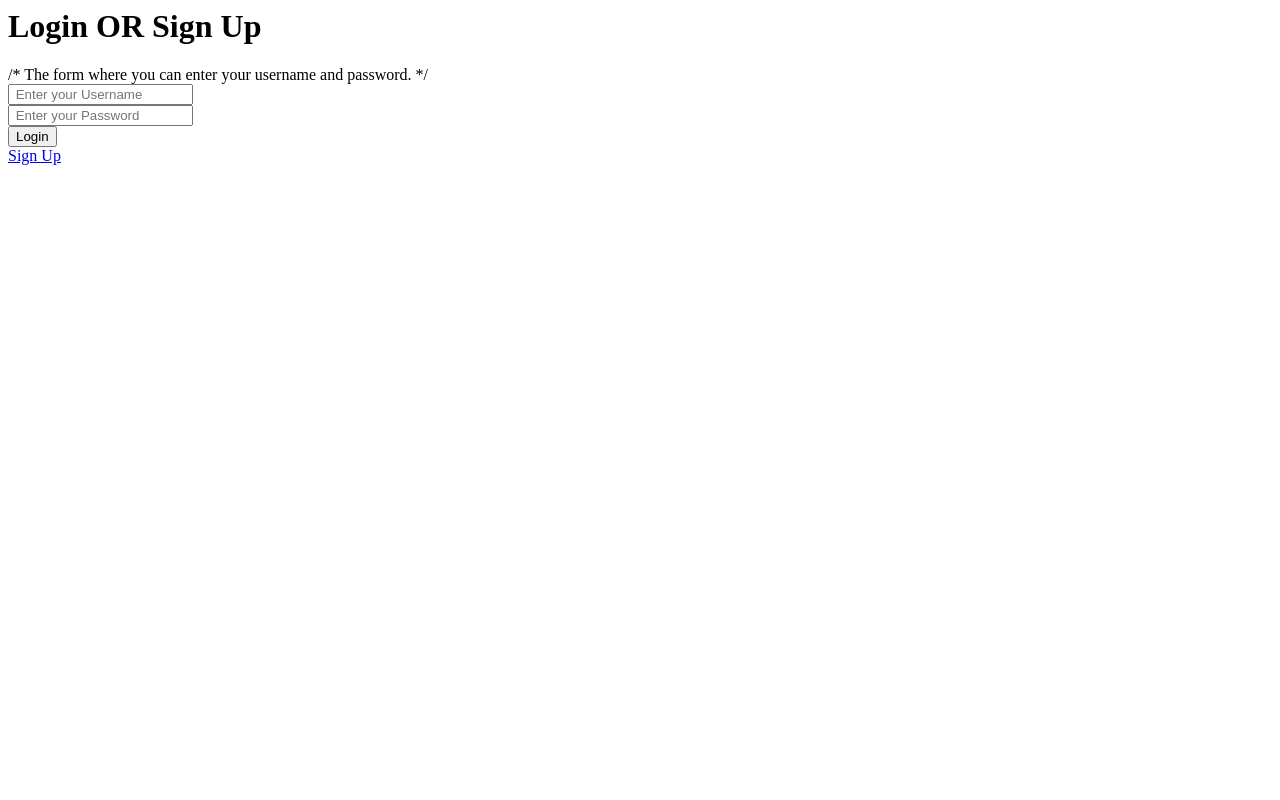
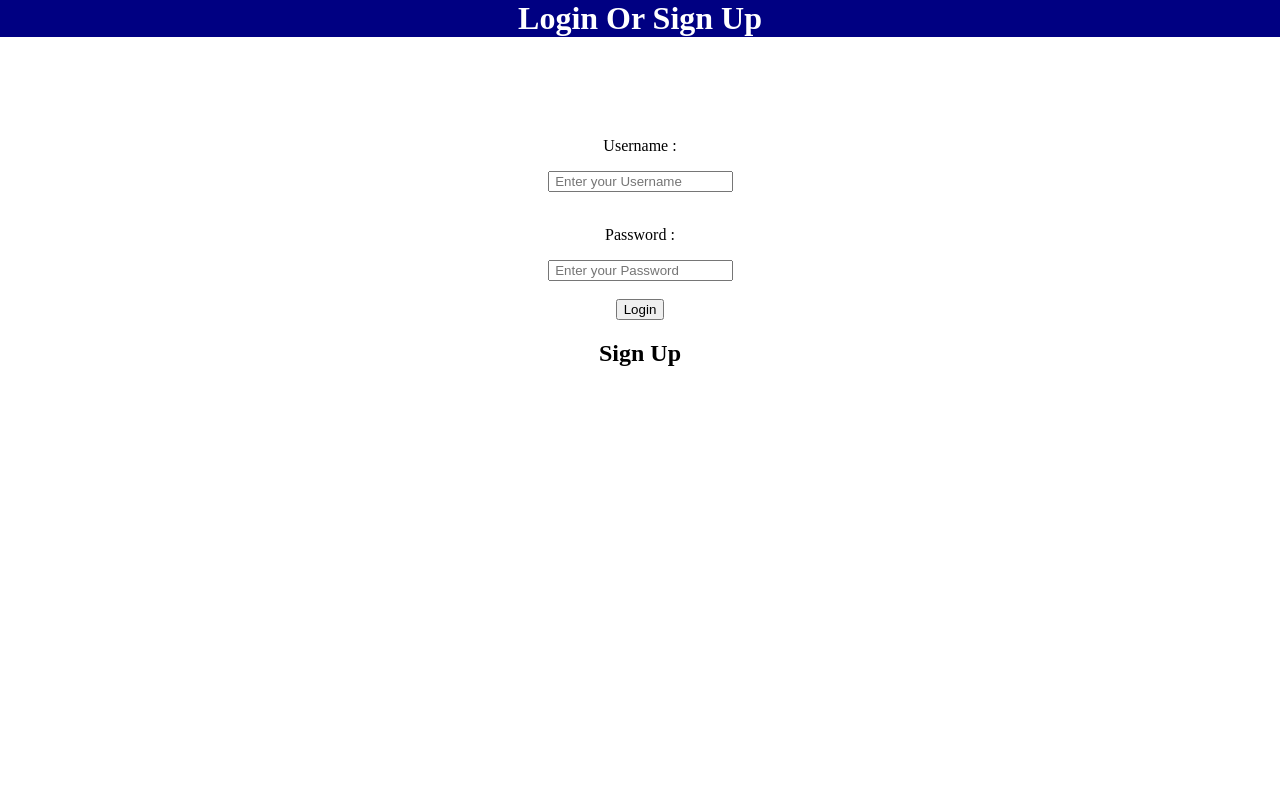
Before and after one commit to Amin21011/BitBin, a PHP site: page /login.php in a window 1280 px wide. Run offline with PHP 8.4, Linux system fonts and the light colour scheme.

Commit message:
uitwerking exercise

```diff
--- a/login.php
+++ b/login.php
@@ -43,21 +43,31 @@ index.php page. If they are not correct it will echo "Login mislukt".</code> */
 
 
 <html>
+    <head>
+  <link rel="stylesheet" href="style.css">
+</head>
     <body>
         <h1>
-            Login OR Sign Up
+            Login Or Sign Up
         </h1>
-     /* The form where you can enter your username and password. */
+        <form method="POST">
         <table>
-            <form method="POST">
-            <div class="form_input">
+            <p class="form-input">Username : </p>
+            <div class="form-input">
                 <input type="text" name="Username" placeholder=" Enter your Username">
                 </div>
-                <div class="form_input">
+                <br>
+                <p class="form-input">Password : </p>
+                <div class="form-input">
                 <input type="text" name="Wachtwoord" placeholder=" Enter your Password">
                 </div>
+                <br>
+                <div class="form-input">
                 <input type="submit" name="login" value="Login">
+                </div>
         </table>
     </body>
+    <h2>
     <a href="registratie.php">Sign Up</a>
+    </h2>
 </html>
--- /dev/null
+++ b/style.css
@@ -0,0 +1,25 @@
+h1 {
+    background-color: rgb(0, 0, 130);
+    margin: -8px;
+    color: rgb(255, 255, 255);
+    display: flex;
+    justify-content: center;
+    margin-bottom: 100px;
+}
+
+body {
+    background-color: rgb(255, 255, 255);
+}
+
+a {
+    color: rgb(0, 0, 0);
+    display: flex;
+    justify-content: center;
+    text-decoration: none;
+}
+
+.form-input {
+    color: rgb(0, 0, 0);
+    display: flex;
+    justify-content: center;
+}
```
Also changed, not shown: registratie.php (+13 -4 lines).
